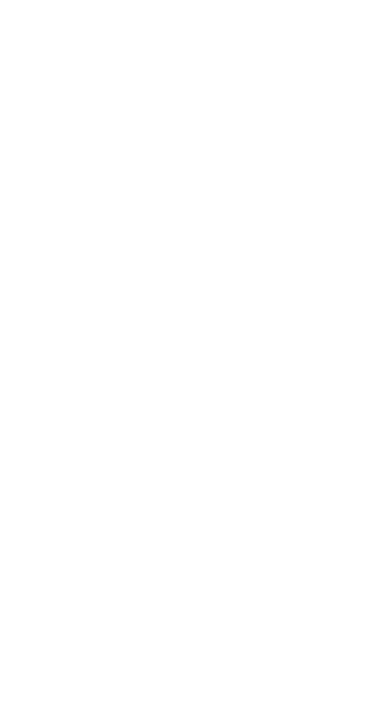
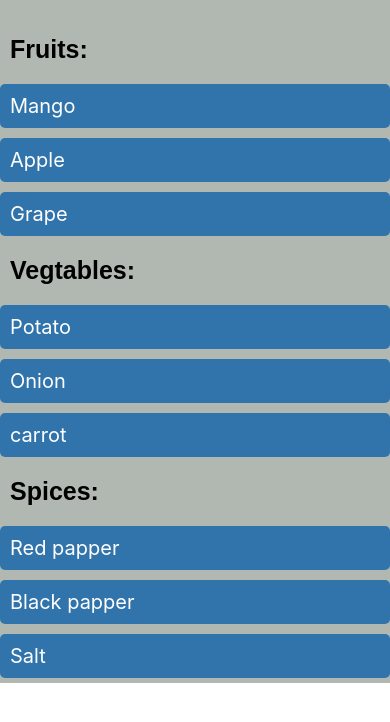
Before and after one commit to hasilakhwa/learning1, a React Native app: screen / in a window 390 px wide. Shown: the top 722 px of the page. Built offline with nearby package versions, Linux system fonts and the light colour scheme.

Commit message:
SectionList complete

```diff
--- a/App.jsx
+++ b/App.jsx
@@ -9,6 +9,7 @@ import { View } from 'react-native';
 // import FlatListScreen from './src/component/FlatListScreen';
 // import InputText from './src/component/InputText';
 // import Props from './src/component/Props';
+import SectionListScreen from './src/component/SectionListScreen'
 const App = () => {
   return (
     <View
@@ -33,6 +34,7 @@ const App = () => {
       {/* <FlatListScreen /> */}
       {/* <InputText /> */}
       {/* <Props /> */}
+      <SectionListScreen />
     </View>
   );
 };
--- /dev/null
+++ b/src/component/SectionListScreen.jsx
@@ -0,0 +1,79 @@
+import { View, Text, SectionList, StyleSheet } from 'react-native'
+import React from 'react'
+const grosery = [
+    {
+    title: 'Fruits: ',
+    data:[
+        {id:1 , name: 'Mango'},
+        {id:2 , name: 'Apple'},
+        {id:3 , name: 'Grape'},
+    ],
+},
+    {
+    title: 'Vegtables: ',
+    data:[
+        {id:4 , name: 'Potato'},
+        {id:5 , name: 'Onion'},
+        {id:6 , name: 'carrot'},
+    ],
+},
+    {
+    title: 'Spices: ',
+    data:[
+        {id:7 , name: 'Red papper'},
+        {id:8 , name: 'Black papper'},
+        {id:9 , name: 'Salt'},
+    ],
+},
+
+]
+const SectionListScreen = () => {
+    const renderitem = ({ item }) => (
+      <View style={styles.item}>
+        <Text style={styles.title}>{item.name}</Text>
+      </View>
+    );
+    const renderSectionHeader = ({section}) => (
+        <View style={styles.header}>
+            <Text style={styles.headerTitle}>{section.title}</Text>
+        </View>
+    );
+  return (
+    <View style={styles.container}>
+      <SectionList
+       sections={grosery}
+       renderItem={renderitem}
+       renderSectionHeader={renderSectionHeader}
+       />
+    </View>
+  );
+}
+const styles = StyleSheet.create({
+  container: {
+    paddingTop: 20,
+    backgroundColor: '#97a097be',
+  },
+
+  item: {
+    backgroundColor: '#3174ac',
+    marginVertical: 5,
+    padding: 10,
+    borderRadius: 5,
+  },
+  title: {
+    fontSize: 20,
+    color: 'white',
+  },
+  header: {
+    marginVertical: 5,
+    padding: 10,
+    borderRadius: 5,
+  },
+  headerTitle: {
+    fontSize: 25,
+    fontWeight: 'bold',
+    fontFamily: 'sans-serif, serif',
+  },
+});
+
+export default SectionListScreen
```
Also changed, not shown: src/component/LoginForm.jsx (added).
